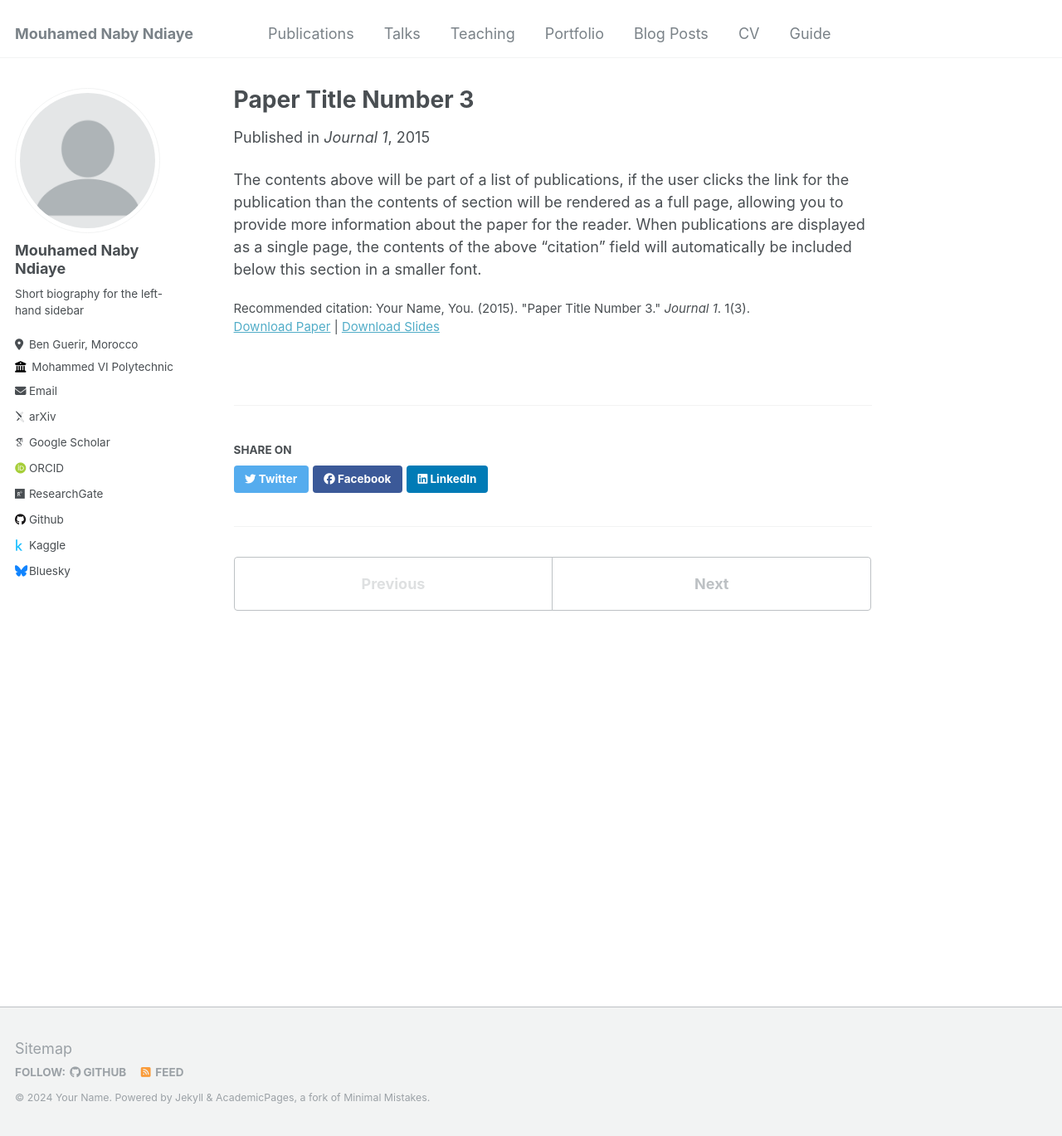
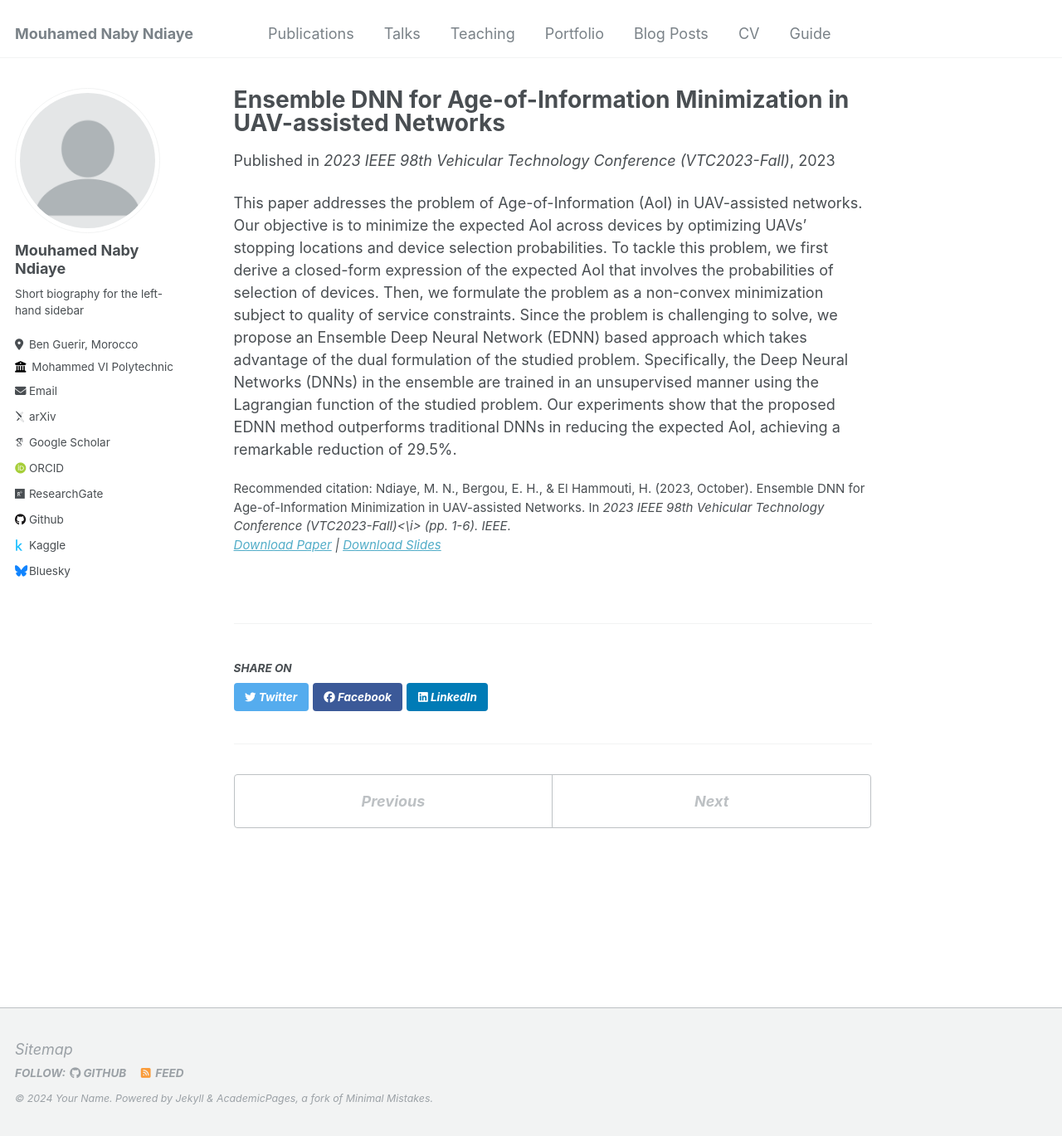
Before and after one commit to Nabzozifo/Nabzozifo.github.io, a Jekyll site: the page built from _publications/2015-10-01-paper-title-number-3.md, in a window 1280 px wide and 1369 px high. Shown: the whole window at 83% size. Built offline with Jekyll 4.4.1, drawn with Linux system fonts in a browser that asks for light colours; some web fonts are replaced.

Commit message:
Update 2015-10-01-paper-title-number-3.md

```diff
--- a/_publications/2015-10-01-paper-title-number-3.md
+++ b/_publications/2015-10-01-paper-title-number-3.md
@@ -1,13 +1,13 @@
 ---
-title: "Paper Title Number 3"
+title: "Ensemble DNN for Age-of-Information Minimization in UAV-assisted Networks"
 collection: publications
-permalink: /publication/2015-10-01-paper-title-number-3
+permalink: /publication/2023-10-10-paper-number-3
 excerpt: 'This paper is about the number 3. The number 4 is left for future work.'
-date: 2015-10-01
-venue: 'Journal 1'
-slidesurl: 'http://academicpages.github.io/files/slides3.pdf'
+date: 2023-10-10
+venue: '2023 IEEE 98th Vehicular Technology Conference (VTC2023-Fall)'
+slidesurl: ''
 paperurl: 'http://academicpages.github.io/files/paper3.pdf'
-citation: 'Your Name, You. (2015). &quot;Paper Title Number 3.&quot; <i>Journal 1</i>. 1(3).'
+citation: 'Ndiaye, M. N., Bergou, E. H., & El Hammouti, H. (2023, October). Ensemble DNN for Age-of-Information Minimization in UAV-assisted Networks. In <i>2023 IEEE 98th Vehicular Technology Conference (VTC2023-Fall)<\i> (pp. 1-6). IEEE.'
 ---
 
-The contents above will be part of a list of publications, if the user clicks the link for the publication than the contents of section will be rendered as a full page, allowing you to provide more information about the paper for the reader. When publications are displayed as a single page, the contents of the above "citation" field will automatically be included below this section in a smaller font.
+This paper addresses the problem of Age-of-Information (AoI) in UAV-assisted networks. Our objective is to minimize the expected AoI across devices by optimizing UAVs’ stopping locations and device selection probabilities. To tackle this problem, we first derive a closed-form expression of the expected AoI that involves the probabilities of selection of devices. Then, we formulate the problem as a non-convex minimization subject to quality of service constraints. Since the problem is challenging to solve, we propose an Ensemble Deep Neural Network (EDNN) based approach which takes advantage of the dual formulation of the studied problem. Specifically, the Deep Neural Networks (DNNs) in the ensemble are trained in an unsupervised manner using the Lagrangian function of the studied problem. Our experiments show that the proposed EDNN method outperforms traditional DNNs in reducing the expected AoI, achieving a remarkable reduction of 29.5%.
```
